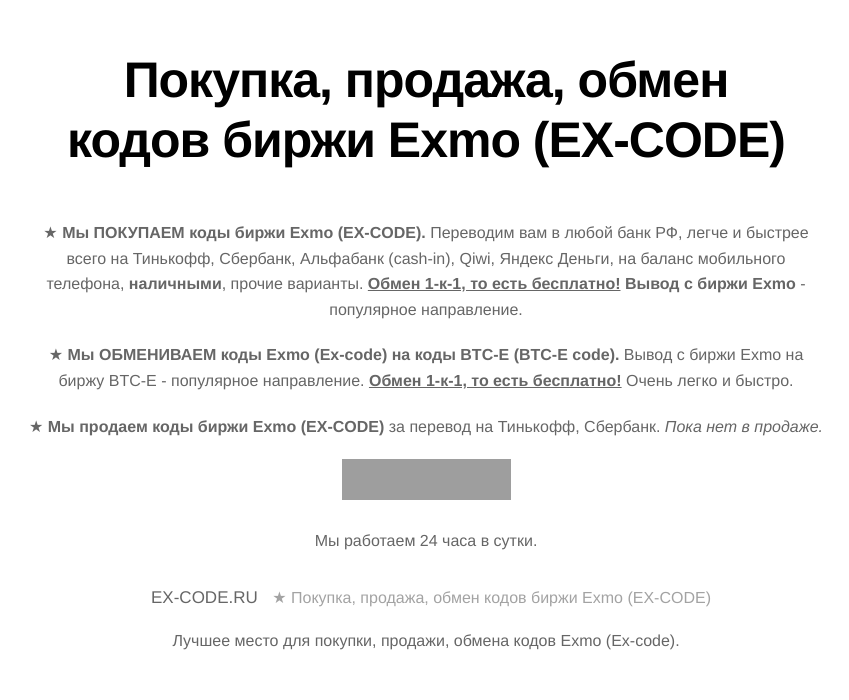
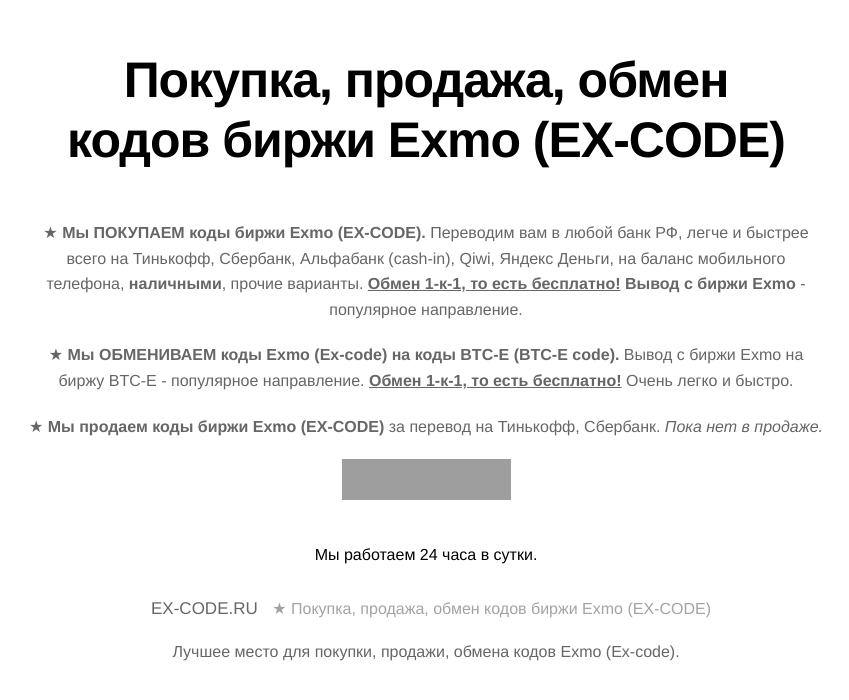
Before and after one commit to exmo-ex-code/exmo-ex-code.github.io, a plain HTML site: page index.html in a window 1280 px wide. Shown: the whole page, without its empty margins (214-1063 px from the left). Drawn offline with Linux system fonts and the light colour scheme; grey boxes are pictures that could not be loaded.

Commit message:
Update index.html

```diff
--- a/index.html
+++ b/index.html
@@ -56,7 +56,7 @@
        <p>&#9733; <b>Мы продаем коды биржи Exmo (EX-CODE)</b> за перевод на Тинькофф, Сбербанк.</b> <i>Пока нет в продаже.</i></p>
       </div>
       <p><a href="https://telegram.me/bitcoin24"><img src="http://f.cl.ly/items/3T201W2P3A2n351O0205/oz.png" width="169" height="41" alt="Купить биткойны"></a></p>
-      <p>Мы работаем 24 часа в сутки.</p>
+      <br>Мы работаем 24 часа в сутки.
 
       <div id="suggestions">
         <a href="http://ex-code.ru/">EX-CODE.RU</a> &#9733; Покупка, продажа, обмен кодов биржи Exmo (EX-CODE)
```
